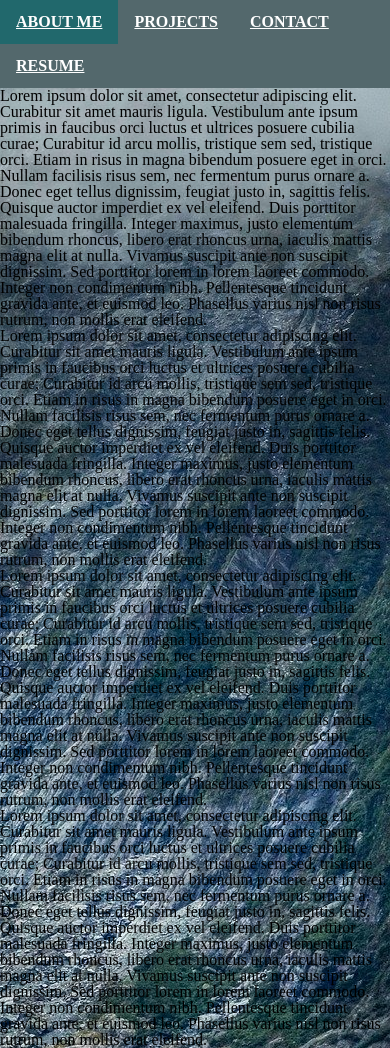
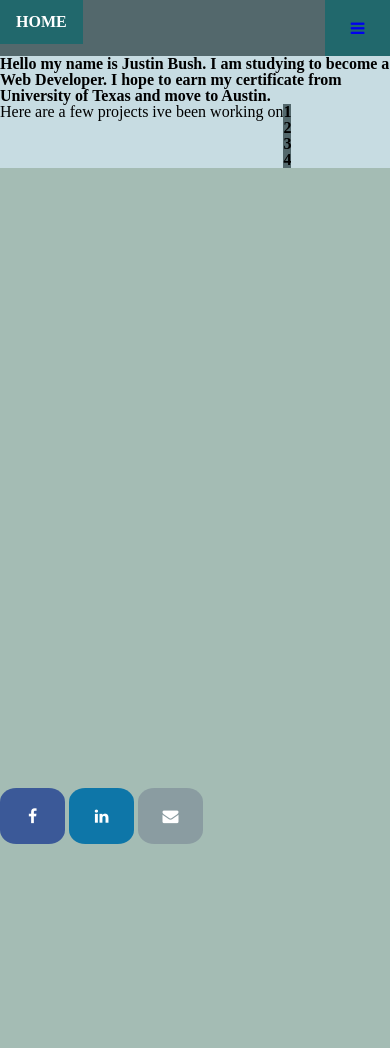
Before and after one commit to Justinbush24/portfolio, a plain HTML site: page index.html in a window 390 px wide. After the commit the page ends 844 px from the top, so only its background shows below. Drawn offline with Linux system fonts and the light colour scheme.

Commit message:
add media queries amd social buttons

```diff
--- a/assets/style.css
+++ b/assets/style.css
@@ -1,9 +1,6 @@
 html {
-  background-image: url(back.jpg);
+  background-color: #a4bcb4;
   background-size: auto;
-  background-attachment: fixed;
-  background-repeat: no-repeat;
-  background-position: right top;
 
 }
 
@@ -16,6 +13,7 @@ ul {
   overflow: hidden;
   background-color: #53686c;
   font-weight: bold;
+
 }
 
 li a {
@@ -24,8 +22,93 @@ li a {
   padding: 14px 16px;
   background-color: #53686c;
   color: white;
+  text-decoration: none;
+
 }
 
 li a:hover {
   background-color: #21686c;
 }
+
+.icon {
+  display: none;
+  background-color: #21686c;
+}
+
+
+
+@media screen and (max-width: 600px) {
+
+  .navBar a.icon {
+    float: right;
+    display: block;
+  }
+}
+
+@media screen and (max-width: 600px) {
+  .myLinks {
+    display: none;
+  }
+}
+
+@media screen and (max-width: 600px) {
+  .navBar .myLinks {position: relative;}
+  .navBar .myLinks a.icon {
+    position: absolute;
+    right: 0;
+    top: 0;
+  }
+  .navBar .myLinks a {
+    float: none;
+    display: block;
+    text-align: left;
+  }
+}
+
+.content {
+  display: flex;
+  flex-wrap: nowrap;
+  background-color: #c7dce2;
+}
+
+#aboutMe {
+  font-weight: bolder;
+  text-size-adjust: 25%;
+}
+
+#footer {
+    position: fixed;
+    bottom: 0;
+    width: 100%;
+}
+
+.fa {
+  padding: 20px;
+  font-size: 30px;
+  width: 25px;
+  text-align: center;
+  text-decoration: none;
+  border-radius: 25%;
+}
+
+.fa:hover {
+  opacity: 0.7;
+  background-color: #21686c;
+
+}
+
+.fa-facebook {
+  background: #3B5998;
+  color: white;
+}
+
+.fa-linkedin {
+  background: #0e76a8;
+  color: white;
+}
+
+.fa-envelope {
+  background:#8a9ca1;
+  color: white;
+
+}
--- a/index.html
+++ b/index.html
@@ -7,73 +7,52 @@
     <title>Document</title>
     <link rel="stylesheet" href="assets\reset.css">
     <link rel="stylesheet" href="assets\style.css">
+    <link rel="stylesheet" href="https://cdnjs.cloudflare.com/ajax/libs/font-awesome/4.7.0/css/font-awesome.min.css">
 </head>
 
 <body>
 
-    <header class="header">
+    <header>
+            <ul class="navBar">
+                <li><a href="https://www.w3schools.com/">HOME</a></li>
+                <li><a class="myLinks" href="https://www.w3schools.com/">ABOUT ME</a></li>
+                <li><a class="myLinks" href="https://www.w3schools.com/">PROJECTS</a></li>
+                <li><a class="myLinks" href="https://www.w3schools.com/">CONTACT</a></li>
+                <li></li><a href="javascript:void(0);" class="icon" onclick="myFunction()">
+                    <i class="fa fa-bars"></i>
+                </a>
+                    </li>
 
-        <header>
-            <ul>
-                <li><a class="active" href="https://www.w3schools.com/">ABOUT ME</a></li>
-                <li><a href="https://www.w3schools.com/">PROJECTS</a></li>
-                <li><a href="https://www.w3schools.com/">CONTACT</a></li>
-                <li><a href="https://www.w3schools.com/">RESUME</a></li>
+
             </ul>
-        </header>
-        <div id="aboutme">
+    </header>
+        <div id="aboutMe" class="content">
             <p>
-                Lorem ipsum dolor sit amet, consectetur adipiscing elit. Curabitur sit amet mauris ligula. Vestibulum ante ipsum primis
-                in faucibus orci luctus et ultrices posuere cubilia curae; Curabitur id arcu mollis, tristique sem sed, tristique orci.
-                Etiam in risus in magna bibendum posuere eget in orci. Nullam facilisis risus sem, nec fermentum purus ornare a. Donec
-                eget tellus dignissim, feugiat justo in, sagittis felis. Quisque auctor imperdiet ex vel eleifend. Duis porttitor
-                malesuada fringilla. Integer maximus, justo elementum bibendum rhoncus, libero erat rhoncus urna, iaculis mattis magna
-                elit at nulla. Vivamus suscipit ante non suscipit dignissim. Sed porttitor lorem in lorem laoreet commodo. Integer non
-                condimentum nibh. Pellentesque tincidunt gravida ante, et euismod leo. Phasellus varius nisl non risus rutrum, non
-                mollis erat eleifend.
+            Hello my name is Justin Bush. I am studying to become a Web Developer. I hope to earn my certificate from University of Texas and move to Austin.
 
             </p>
         </div>
 
-        <div id="projects">
+        <div id="projects" class="content">
             <p>
-                Lorem ipsum dolor sit amet, consectetur adipiscing elit. Curabitur sit amet mauris ligula. Vestibulum ante ipsum primis
-                in faucibus orci luctus et ultrices posuere cubilia curae; Curabitur id arcu mollis, tristique sem sed, tristique orci.
-                Etiam in risus in magna bibendum posuere eget in orci. Nullam facilisis risus sem, nec fermentum purus ornare a. Donec
-                eget tellus dignissim, feugiat justo in, sagittis felis. Quisque auctor imperdiet ex vel eleifend. Duis porttitor
-                malesuada fringilla. Integer maximus, justo elementum bibendum rhoncus, libero erat rhoncus urna, iaculis mattis magna
-                elit at nulla. Vivamus suscipit ante non suscipit dignissim. Sed porttitor lorem in lorem laoreet commodo. Integer non
-                condimentum nibh. Pellentesque tincidunt gravida ante, et euismod leo. Phasellus varius nisl non risus rutrum, non
-                mollis erat eleifend.
+                Here are a few projects ive been working on
+                <ul id="sampleWork">
+                    <li>1</li>
+                    <li>2</li>
+                    <li>3</li>
+                    <li>4</li>
+                </ul>
+            </p>
+        </div>
+        <footer id="footer">
+            <p>
+            <a href="#" class="fa fa-facebook"></a>
+            <a href="#" class="fa fa-linkedin"></a>
+            <a href="#" class="fa fa-envelope"></a>
 
             </p>
-        </div>
-        <div id="contact">
-            <p>
-                Lorem ipsum dolor sit amet, consectetur adipiscing elit. Curabitur sit amet mauris ligula. Vestibulum ante ipsum primis
-                in faucibus orci luctus et ultrices posuere cubilia curae; Curabitur id arcu mollis, tristique sem sed, tristique orci.
-                Etiam in risus in magna bibendum posuere eget in orci. Nullam facilisis risus sem, nec fermentum purus ornare a. Donec
-                eget tellus dignissim, feugiat justo in, sagittis felis. Quisque auctor imperdiet ex vel eleifend. Duis porttitor
-                malesuada fringilla. Integer maximus, justo elementum bibendum rhoncus, libero erat rhoncus urna, iaculis mattis magna
-                elit at nulla. Vivamus suscipit ante non suscipit dignissim. Sed porttitor lorem in lorem laoreet commodo. Integer non
-                condimentum nibh. Pellentesque tincidunt gravida ante, et euismod leo. Phasellus varius nisl non risus rutrum, non
-                mollis erat eleifend.
-
-            </p>
-        </div>
-        <div id="resume">
-            <p>
-                Lorem ipsum dolor sit amet, consectetur adipiscing elit. Curabitur sit amet mauris ligula. Vestibulum ante ipsum primis
-                in faucibus orci luctus et ultrices posuere cubilia curae; Curabitur id arcu mollis, tristique sem sed, tristique orci.
-                Etiam in risus in magna bibendum posuere eget in orci. Nullam facilisis risus sem, nec fermentum purus ornare a. Donec
-                eget tellus dignissim, feugiat justo in, sagittis felis. Quisque auctor imperdiet ex vel eleifend. Duis porttitor
-                malesuada fringilla. Integer maximus, justo elementum bibendum rhoncus, libero erat rhoncus urna, iaculis mattis magna
-                elit at nulla. Vivamus suscipit ante non suscipit dignissim. Sed porttitor lorem in lorem laoreet commodo. Integer non
-                condimentum nibh. Pellentesque tincidunt gravida ante, et euismod leo. Phasellus varius nisl non risus rutrum, non
-                mollis erat eleifend.
-
-            </p>
-        </div>
+        </footer>
+    <script src="myscripts.js"></script>
 </body>
 
 </html>
```
Also changed, not shown: assets/myscripts.js (added).
